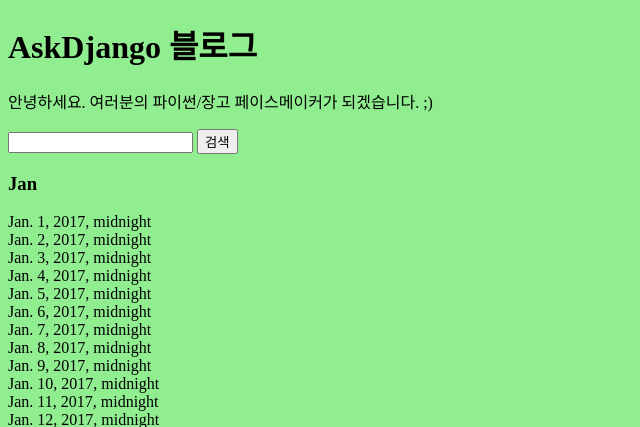
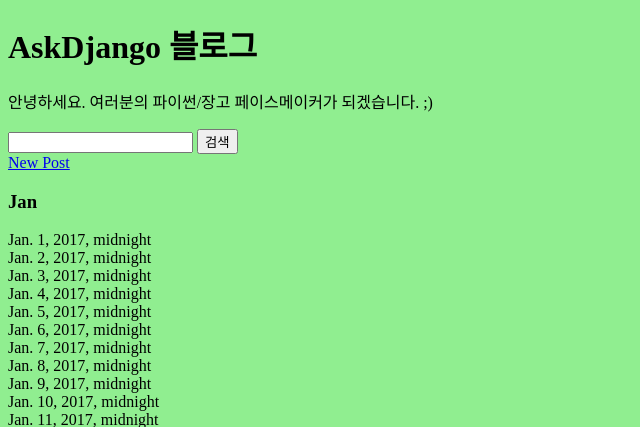
Before and after one commit to askdjango/offline-201707-weekday-evening, a Django app: page /weblog/ in a window 1280 px wide. Shown: the top 427 px of the page, without its empty margins (0-640 px from the left). Run offline with Django 3.2, Linux system fonts and the light colour scheme; data that the repository does not hold is empty.

Commit message:
blog.views.post_new 뷰 구현

```diff
--- a/blog/templates/blog/post_list.html
+++ b/blog/templates/blog/post_list.html
@@ -7,6 +7,8 @@
         <input type="text" name="query" value="{{ query }}" />
         <input type="submit" value="검색" />
     </form>
+
+    <a href="{% url "blog:post_new" %}">New Post</a>
 
     <ul>
     {% for post in post_list %}
--- a/blog/urls.py
+++ b/blog/urls.py
@@ -4,4 +4,5 @@ from . import views
 urlpatterns = [
     url(r'^$', views.post_list, name='post_list'),
     url(r'^(?P<pk>\d+)/$', views.post_detail, name='post_detail'),
+    url(r'^new/$', views.post_new, name='post_new'),
 ]
--- a/blog/views.py
+++ b/blog/views.py
@@ -1,7 +1,8 @@
 import datetime
 from django.db.models import Q
-from django.shortcuts import render
+from django.shortcuts import redirect, render
 from .models import Post
+from .forms import PostForm
 
 
 def post_list(request):
@@ -31,3 +32,24 @@ def post_detail(request, pk):
     return render(request, 'blog/post_detail.html', {
         'post': post,
     })
+
+
+def post_new(request):
+    if request.method == 'GET':
+        form = PostForm()
+
+    if request.method == 'POST':
+        form = PostForm(request.POST)
+        if form.is_valid():
+            print('통과한 값들:', form.cleaned_data)
+#           post = Post(
+#               title=form.cleaned_data['title'],
+#               content=form.cleaned_data['content'],
+#               author=form.cleaned_data['author'])
+            post = Post(**form.cleaned_data)
+            post.save()
+            return redirect('blog:post_detail', post.id)
+
+    return render(request, 'blog/post_form.html', {
+        'form': form,
+    })
```
Also changed, not shown: blog/forms.py (added, +7 -0 lines), blog/templates/blog/post_form.html (added, +8 -0 lines).
